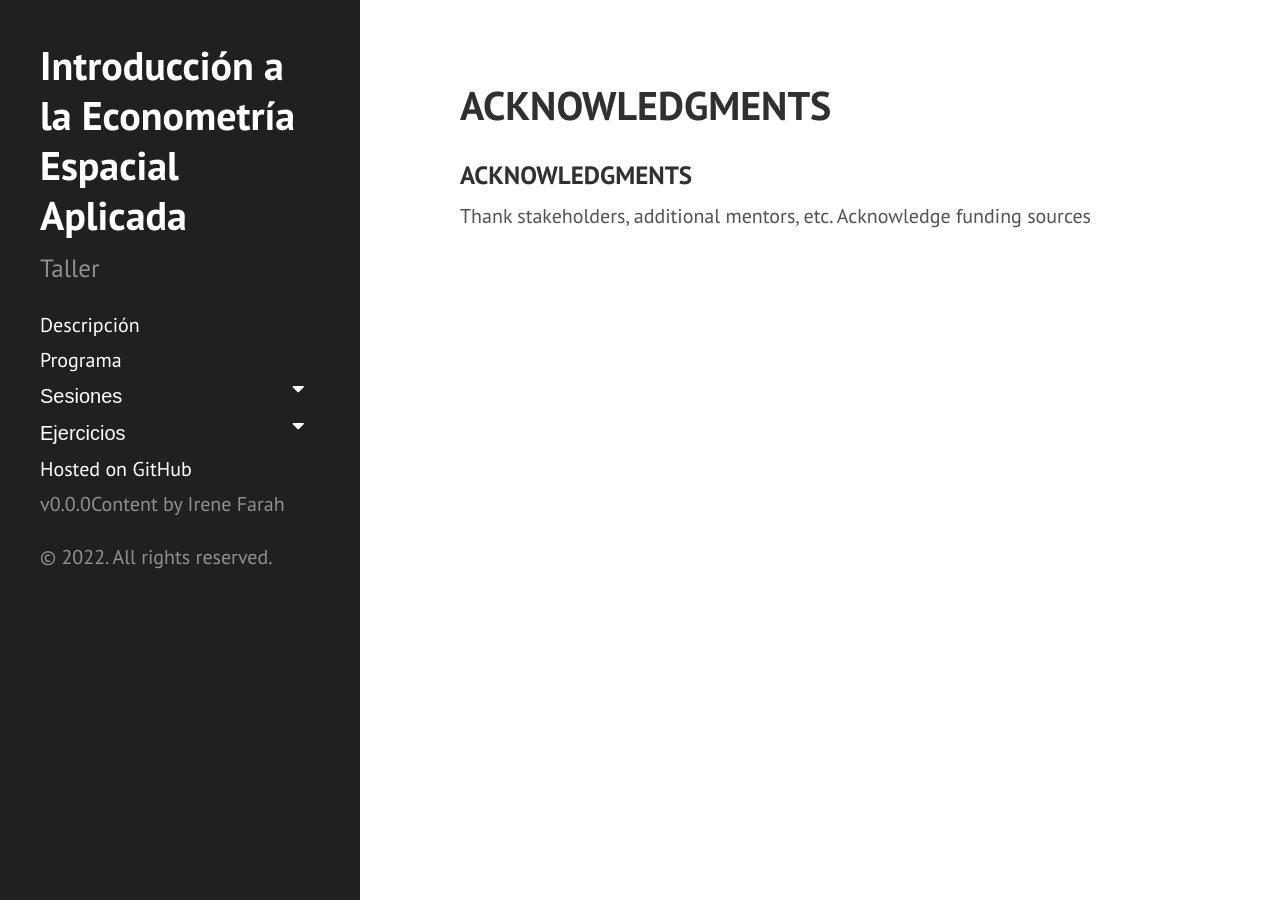
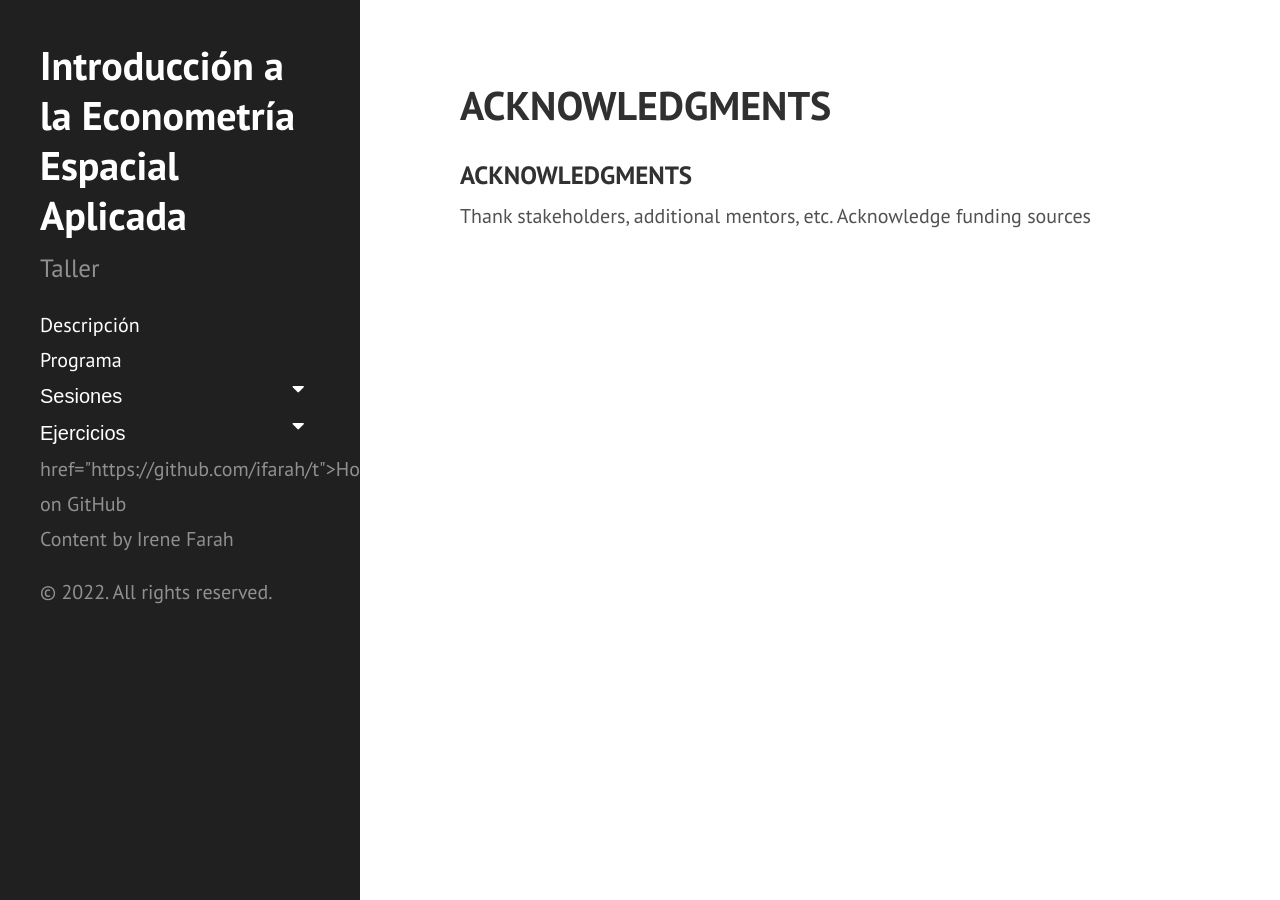
Before and after one commit to ifarah/sp_reg, a Jekyll site: the page built from acknowledgements.md, in a window 1280 px wide. Built offline with Jekyll 4.4.1, drawn with Linux system fonts in a browser that asks for light colours; our own code applies the rules of GitHub Pages for plain Markdown files.

Commit message:
Update sidebar.html

```diff
--- a/_includes/sidebar.html
+++ b/_includes/sidebar.html
@@ -70,8 +70,8 @@
       {% endfor %}
       {% endcomment %}
 
-      <a class="sidebar-nav-item"  href="{{ site.github.repo }}">Hosted on GitHub</a>
-      <span class="sidebar-nav-item">v{{ site.version }}Content by Irene Farah</span>
+      <span class="sidebar-nav-item">href="{{ site.github.repo }}">Hosted on GitHub</span>
+      <span class="sidebar-nav-item">Content by {{ https://ifarah.github.io./ }}Irene Farah</span>
     </nav>
 
     <p>&copy; {{ site.time | date: '%Y' }}. All rights reserved.</p>
```
